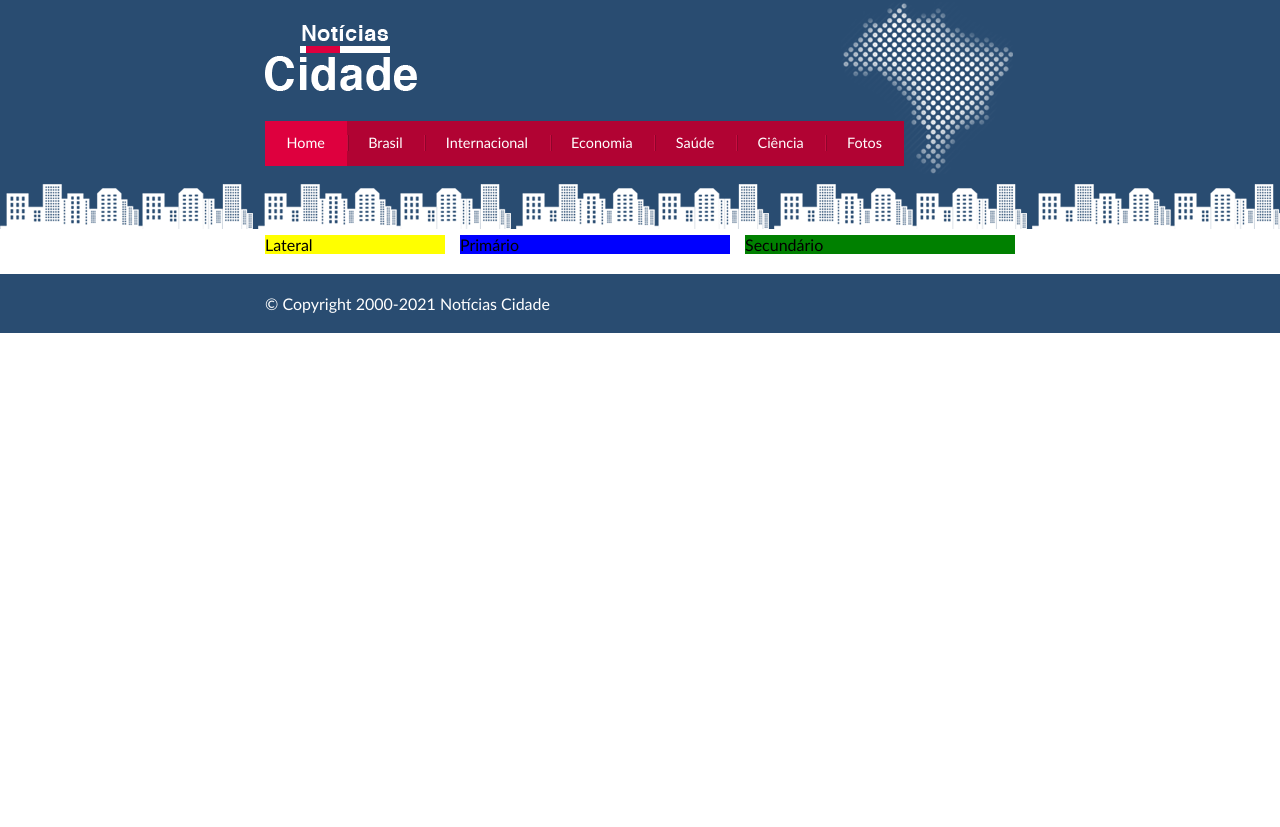
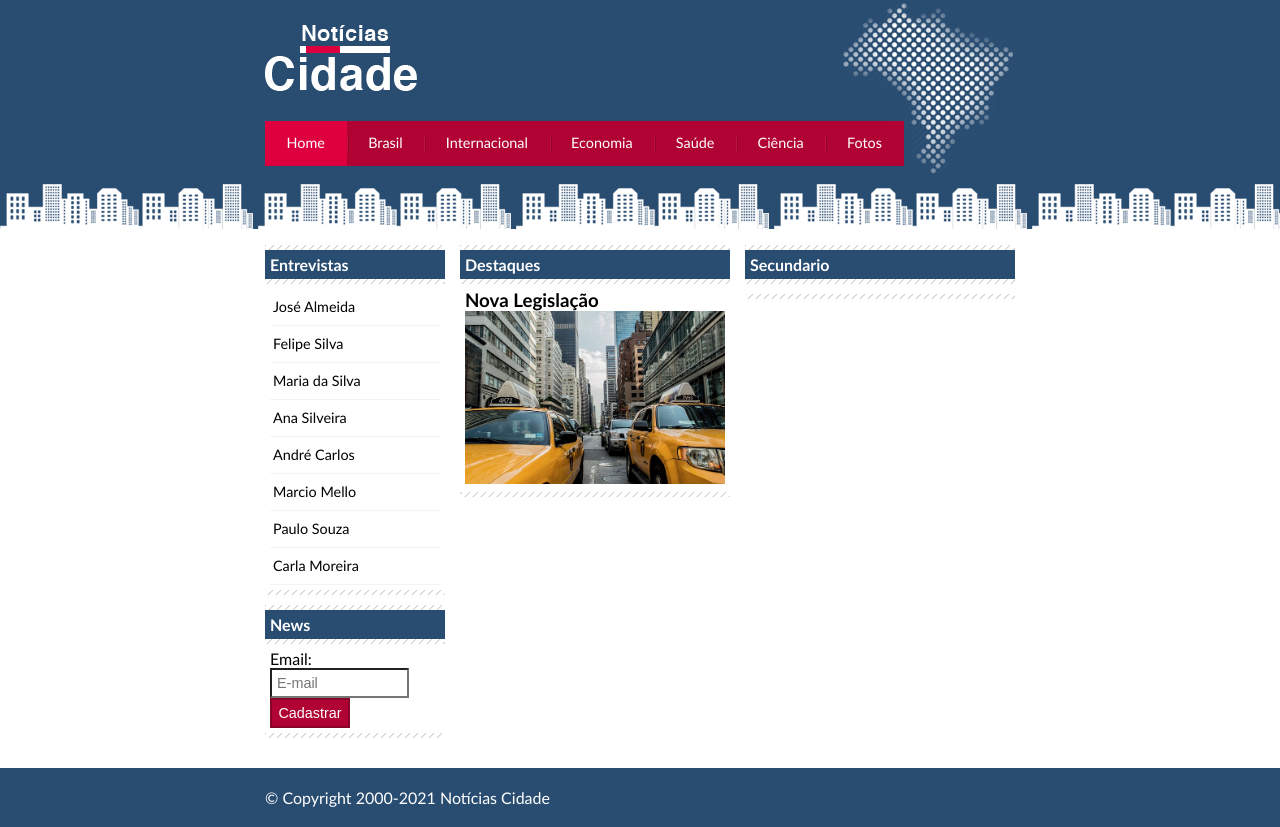
Before and after one commit to mcarnelos/cursofrontend-site-noticias-cidade, a plain HTML site: page index.html in a window 1280 px wide. Before the commit the page ends 800 px from the top, so only its background shows below. Drawn offline with Linux system fonts and the light colour scheme.

Commit message:
Inclusao do menu lateral

```diff
--- a/css/estilo.css
+++ b/css/estilo.css
@@ -84,25 +84,89 @@ body.fotos #navegacao a#fotos
 	background: #f5f5f5;
 }
 
+#lateral {
+	width: 180px;
+	float: left;
+	margin: 0 0 20px -750px;
+}
+
 #primario {
 	width: 270px;
 	float: left;
-	background: blue;
 	margin: 0 0 20px 195px;
+}
+
+#duas-colunas #primario {
+	width: 555px;
+}
+
+#uma-coluna #primario {
+	width: 750px;
+	margin: 0 0 20px 0;
 }
 
 #secundario {
 	width: 270px;
 	float: left;
-	background: green;
 	margin: 0 0 20px 15px;
 }
 
-#lateral {
-	width: 180px;
-	float: left;
-	background: yellow;
-	margin: 0 0 20px -750px;
+/*Caixa*/
+.caixa {
+	margin: 10px 0;
+	padding: 5px 0 5px 0;
+	background: #f3f3f3 url(../imagens/fundo-caixa.png);
+}
+
+h2 {
+	font-size: 1em;
+	background: #294c71;
+	color: #fff;
+	padding: 5px;
+}
+
+.caixa-conteudo {
+	background: #fff;
+	padding: 5px;
+	margin-top: 5px;
+}
+
+/*Formatar menus laterais*/
+#lateral ul a {
+	font-size: 0.9em;
+	padding: 3px;
+	display: block;
+	line-height: 30px;
+	color: #000;
+	text-decoration: none;
+	border-bottom: 1px solid #f3f3f3;
+}
+
+#lateral ul a:hover {
+	background: #f9f9f9 url(../imagens/marcador.png) no-repeat left center;
+	padding-left: 20px;
+	color: #a1a1a1;
+}
+
+/*Formatando formularios*/
+label {
+	display: block;
+	cursor: pointer;
+}
+
+input {
+	font-size: 0.9em;
+	background: #fff;
+	padding: 5px;
+	width: 125px;
+}
+
+input.submit {
+	width: 80px;
+	color: #fff;
+	background-color: #b10333;
+	border: 2px solid #870529;
+	padding: 5px;
 }
 
 /*Rodape*/
--- a/index.html
+++ b/index.html
@@ -46,9 +46,62 @@
 			<!--Inicio conteudo-->
 			<div id="conteudo">
 
-			<div id="primario">Primário</div>
-			<div id="secundario">Secundário</div>
-			<div id="lateral">Lateral</div>
+				<div id="primario">
+					<div class="caixa">
+						<h2>Destaques</h2>
+						<div class="caixa-conteudo">
+							<h3>Nova Legislação</h3>
+							<img src="imagens/taxi.jpg" width="100%">
+						</div>
+					</div>
+				</div>
+
+				<div id="secundario">
+					<div class="caixa">
+						<h2>Secundario</h2>
+						<div class="caixa-conteudo">
+
+						</div>
+					</div>
+				</div>
+
+				<!--Inicio lateral-->
+				<div id="lateral">
+
+					<div class="caixa">
+						<h2>Entrevistas</h2>
+						<div class="caixa-conteudo">
+							<ul>
+								<li><a href="">José Almeida</a></li>
+								<li><a href="">Felipe Silva</a></li>
+								<li><a href="">Maria da Silva</a></li>
+								<li><a href="">Ana Silveira</a></li>
+								<li><a href="">André Carlos</a></li>
+								<li><a href="">Marcio Mello</a></li>
+								<li><a href="">Paulo Souza</a></li>
+								<li><a href="">Carla Moreira</a></li>
+							</ul>
+						</div>
+					</div>
+
+					<div class="caixa">
+						<h2>News</h2>
+						<div class="caixa-conteudo">
+
+							<form>
+								<div>
+									<label>Email:</label>
+									<input type="text" name="email" id="email" placeholder="E-mail">
+								</div>
+								<div>
+									<input class="submit" type="submit" value="Cadastrar">
+								</div>
+							</form>
+
+						</div>
+					</div>
+
+				</div><!--Fim lateral-->
 
 			</div><!--Fim conteudo-->
 
```
